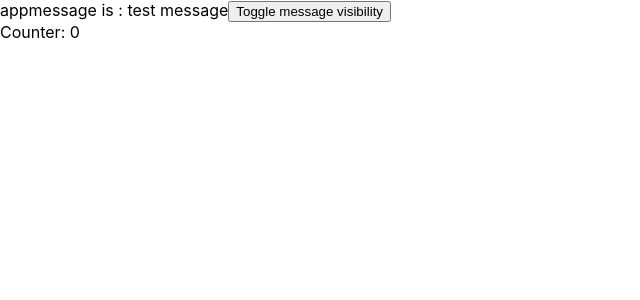
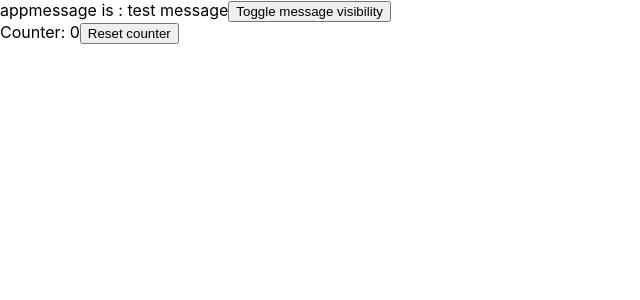
Before and after one commit to GoranAviani/section_3_basics_components, a React (Create React App) app: page / in a window 1280 px wide. Shown: the top 300 px of the page, without its empty margins (0-640 px from the left). Built offline with nearby package versions, Linux system fonts and the light colour scheme.

Commit message:
section 3

```diff
--- a/src/components/Counter.js
+++ b/src/components/Counter.js
@@ -1,10 +1,14 @@
 import React from "react";
 
-function Counter({counterNumber}) {
+function Counter({counterNumber, resetCounter}) {
 
     return (
         <>
             Counter: {counterNumber}
+            <button onClick={() => {
+                resetCounter()
+            }}>Reset counter
+            </button>
         </>
     )
 }
```
